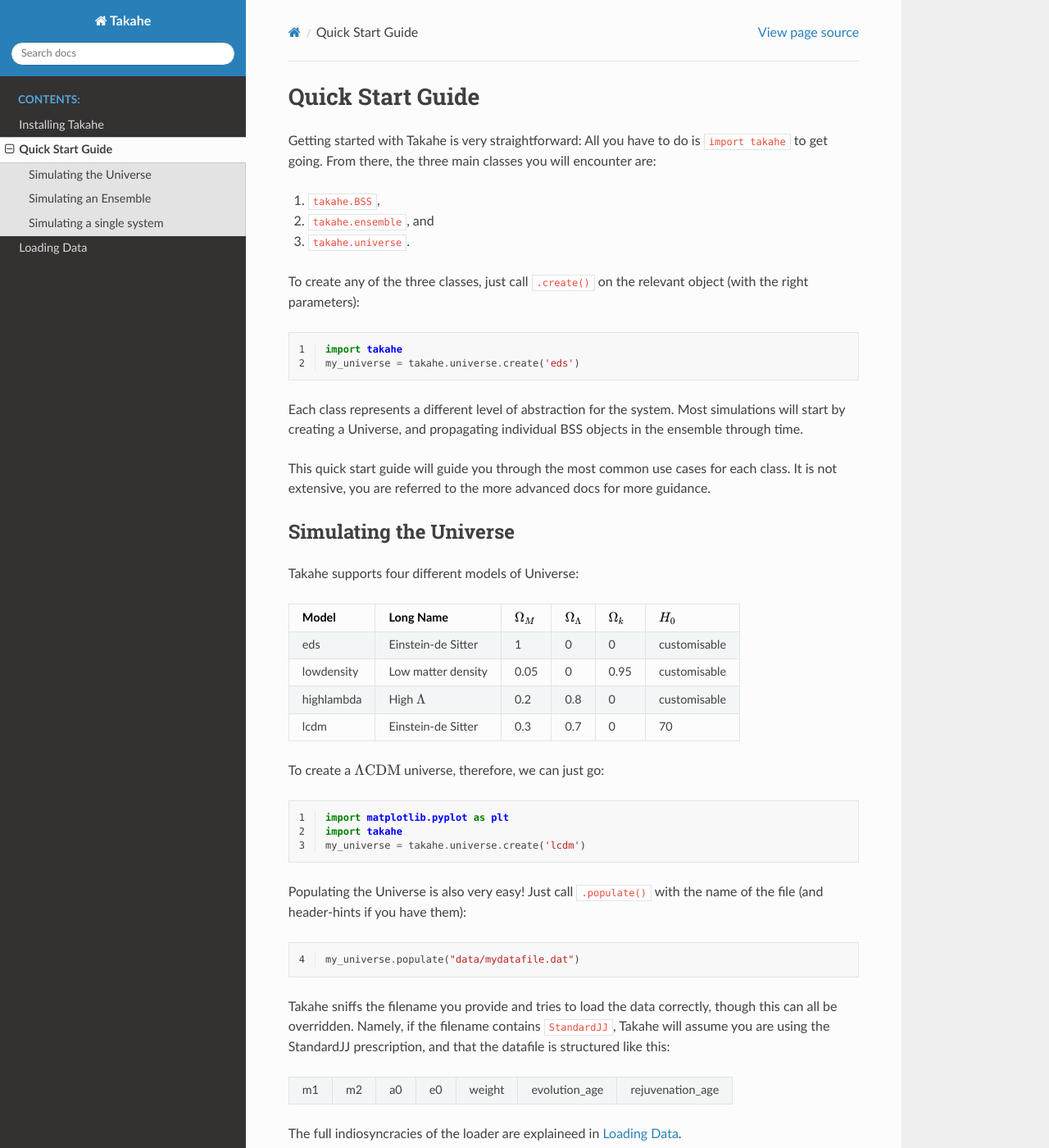
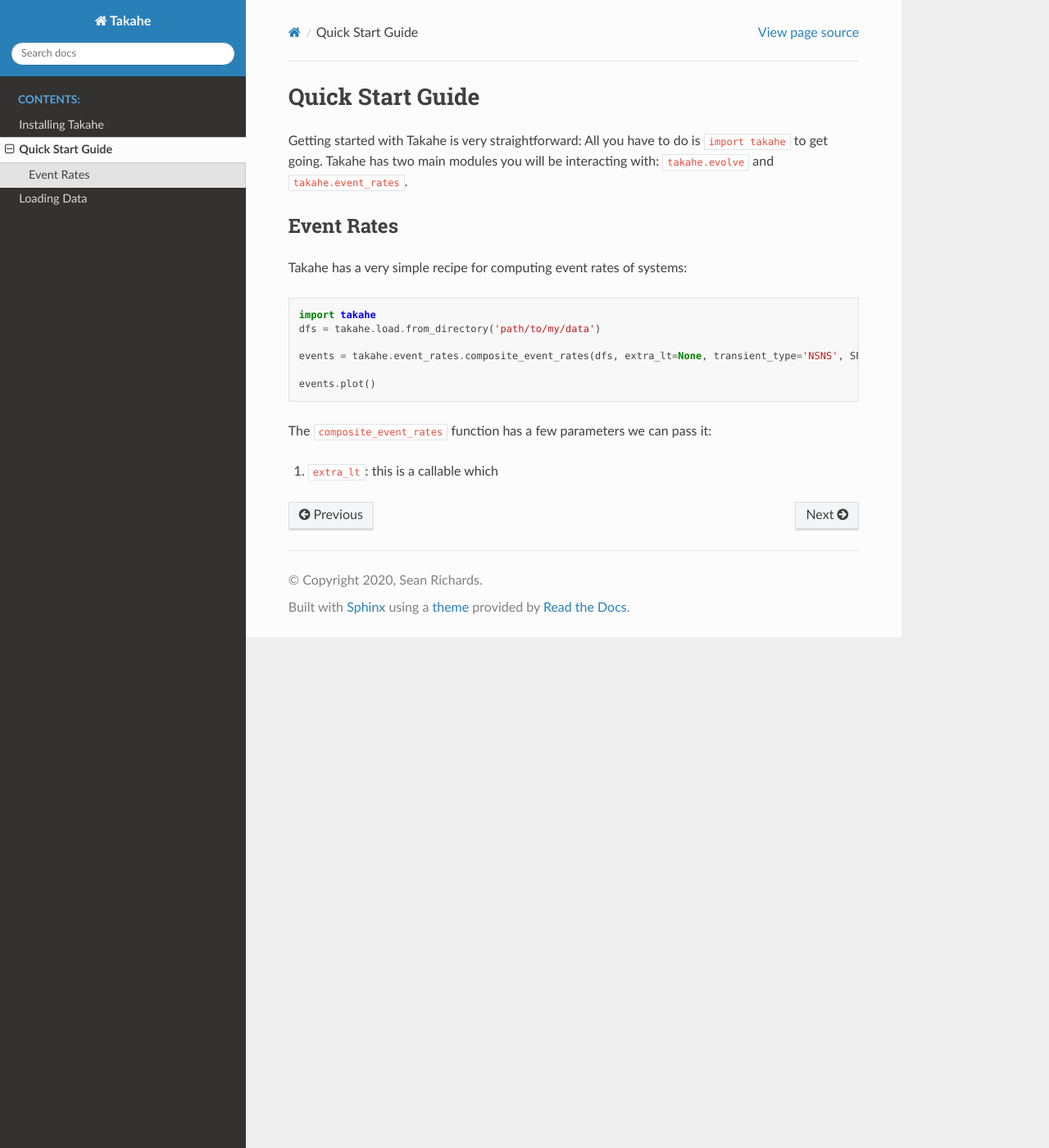
Before and after one commit to Krytic/Takahe, a Sphinx documentation site: the page built from docs/usage/quickstart.rst, in a window 1280 px wide and 1400 px high. Shown: the whole window at 82% size. Built offline with Sphinx 7.4.7 and the Read the Docs theme 2.0.0, drawn with Linux system fonts in a browser that asks for light colours; some of the changed text lies outside the part shown.

```diff
--- a/docs/usage/quickstart.rst
+++ b/docs/usage/quickstart.rst
@@ -1,168 +1,22 @@
 Quick Start Guide
 =================
 
-Getting started with Takahe is very straightforward: All you have to do is :code:`import takahe` to get going. From there, the three main classes you will encounter are:
+Getting started with Takahe is very straightforward: All you have to do is :code:`import takahe` to get going. Takahe has two main modules you will be interacting with: :code:`takahe.evolve` and :code:`takahe.event_rates`.
 
-1. :code:`takahe.BSS`,
-2. :code:`takahe.ensemble`, and
-3. :code:`takahe.universe`.
+Event Rates
+-----------
 
-To create any of the three classes, just call :code:`.create()` on the relevant object (with the right parameters):
+Takahe has a very simple recipe for computing event rates of systems:
 
 .. code-block:: python
-  :linenos:
 
-  import takahe
-  my_universe = takahe.universe.create('eds')
+    import takahe
+    dfs = takahe.load.from_directory('path/to/my/data')
 
-Each class represents a different level of abstraction for the system. Most simulations will start by creating a Universe, and propagating individual BSS objects in the ensemble through time.
+    events = takahe.event_rates.composite_event_rates(dfs, extra_lt=None, transient_type='NSNS', SFRD_function=None):
 
-This quick start guide will guide you through the most common use cases for each class. It is not extensive, you are referred to the more advanced docs for more guidance.
+    events.plot()
 
-Simulating the Universe
------------------------
+The :code:`composite_event_rates` function has a few parameters we can pass it:
 
-Takahe supports four different models of Universe:
-
-+--------------+----------------------+------------------+------------------------+------------------+--------------+
-| Model        | Long Name            | :math:`\Omega_M` | :math:`\Omega_\Lambda` | :math:`\Omega_k` | :math:`H_0`  |
-+==============+======================+==================+========================+==================+==============+
-| eds          | Einstein-de Sitter   | 1                | 0                      |                0 | customisable |
-+--------------+----------------------+------------------+------------------------+------------------+--------------+
-| lowdensity   | Low matter density   | 0.05             | 0                      |             0.95 | customisable |
-+--------------+----------------------+------------------+------------------------+------------------+--------------+
-| highlambda   | High :math:`\Lambda` | 0.2              | 0.8                    |                0 | customisable |
-+--------------+----------------------+------------------+------------------------+------------------+--------------+
-| lcdm         | Einstein-de Sitter   | 0.3              | 0.7                    |                0 | 70           |
-+--------------+----------------------+------------------+------------------------+------------------+--------------+
-
-To create a :math:`\Lambda\text{CDM}` universe, therefore, we can just go:
-
-.. code-block:: python
-  :linenos:
-
-  import matplotlib.pyplot as plt
-  import takahe
-  my_universe = takahe.universe.create('lcdm')
-
-Populating the Universe is also very easy! Just call :code:`.populate()` with the name of the file (and header-hints if you have them):
-
-.. code-block:: python
-  :linenos:
-  :lineno-start: 4
-
-  my_universe.populate("data/mydatafile.dat")
-
-Takahe sniffs the filename you provide and tries to load the data correctly, though this can all be overridden. Namely, if the filename contains :code:`StandardJJ`, Takahe will assume you are using the StandardJJ prescription, and that the datafile is structured like this:
-
-+----+----+----+----+--------+---------------+------------------+
-| m1 | m2 | a0 | e0 | weight | evolution_age | rejuvenation_age |
-+----+----+----+----+--------+---------------+------------------+
-
-The full indiosyncracies of the loader are explaineed in :doc:`loading`.
-
-We can now compute and plot the event rate of our universe over its history very easily:
-
-.. code-block:: python
-  :linenos:
-  :lineno-start: 5
-
-  my_universe.event_rate()
-  plt.show()
-
-Which will give you an event rate histogram similar to the one below:
-
-<Todo: insert image>
-
-The full code of this example is below:
-
-.. code-block:: python
-  :linenos:
-
-  import matplotlib.pyplot as plt
-  import takahe
-  my_universe = takahe.universe.create('lcdm')
-
-  my_universe.populate("data/mydatafile.dat")
-
-  my_universe.event_rate()
-  plt.show()
-
-Simulating an Ensemble
-----------------------
-
-The next level is an ensemble. A universe can be thought of as an ensemble of stars endowed with some physical constants. If you don't care about those constants, you can work with the ensemble itself, exposed via the :code:`populace` attribute::
-
-  ensemble = my_universe.populace
-
-or you can create an empty ensemble yourself to populate later::
-
-  ensemble = takahe.ensemble.create()
-
-or you can directly load a file into an ensemble::
-
-  ensemble = takahe.load.from_file('data/mydatafile.dat')
-
-Whichever way you choose to do it, the resultant object is an instance of `takahe.ensemble.Ensemble` and can be manipulated reasonably easily. Say you want to loop through an ensemble and print out the details of a system that has a primary mass above :math:`1M_\odot`. That can be done like:
-
-.. code-block:: python
-  :linenos:
-
-  ensemble = takahe.load.from_file('data/mydatafile.dat')
-
-  for star in ensemble:
-  	if star.get('m1') > 1:
-  	  print(star)
-  	  break
-
-That will print something like::
-
-  Binary Star System Parameters:
-    - M1: 5.967e+30 kg
-    - M2: 1.989e+30 kg
-    - a0: 34775000000.0 km
-    - e0: 0.7
-    - Coalescence Time: 7215.963430365828 Gyr
-
-Alternatively, you can trace your ensemble through phase space (a/e-space), with
-
-.. code-block:: python
-  :linenos:
-
-  ensemble = takahe.load.from_file('data/mydatafile.dat')
-
-  ensemble.track_through_phase_space()
-  plt.show()
-
-(a subset can be specified by passing the a 2-tuple named :code:`in_range` to the method)
-
-This will give you a graph similar to this:
-
-.. image:: ../images/phase_space_plot.png
-   :width: 600
-
-Simulating a single system
---------------------------
-
-You can create a single binary star system and follow its evolution like so:
-
-.. code-block:: python
-  :linenos:
-
-  # Units: Solar Units
-  m1 = 2
-  m2 = 1
-  a0 = 70
-  e0 = 0.7
-
-  extra_terms = dict(
-  	'weight': 1e-5,
-  	'evolution_age': 1e7,
-  	'rejuvenation_age': 1e6
-  )
-
-  star = takahe.BSS.create(m1, m2, a0, e0, extra_terms)
-
-  t, a, e = star.evolve_until_merger()
-
-This returns three arrays: a time array (from 0 until coalescence), a semimajor axis array, and an eccentricity array.
+1. :code:`extra_lt`: this is a callable which
```
Also changed, not shown: docs/usage/installation.rst (+7 -5 lines), docs/usage/loading.rst (+18 -12 lines).
